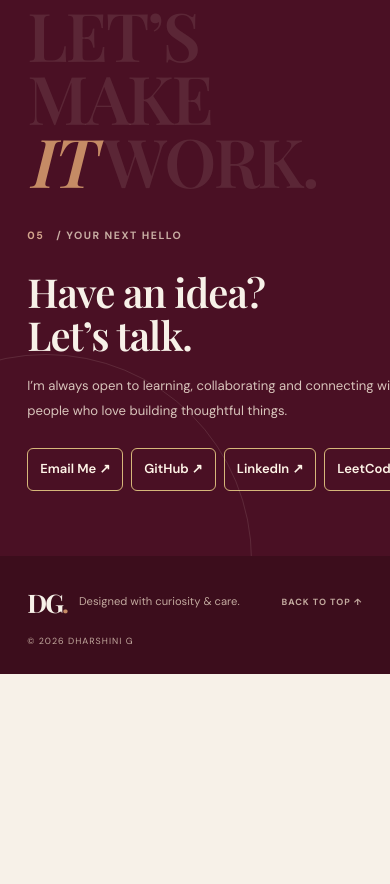
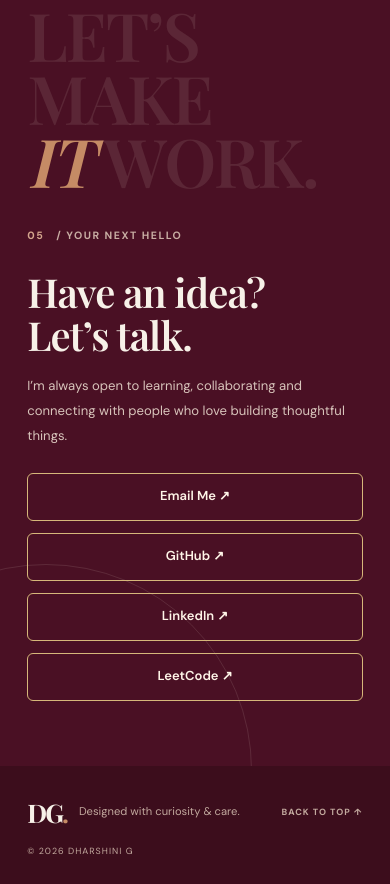
Before and after one commit to dharshinig2908/dharshini-portfolio, a plain HTML site: page index.html in a window 390 px wide. Shown: the part 4721-5605 px from the top of the page. Before the commit the page ends 5395 px from the top, so only its background shows below. Drawn offline with nearby package versions, Linux system fonts and the light colour scheme.

Commit message:
Update style.css

```diff
--- a/style.css
+++ b/style.css
@@ -178,3 +178,30 @@
   background: #d6b77a;
   color: #25151a;
 }
+/* Fix social links on Android mobile phones */
+@media screen and (max-width: 600px) {
+  .social-links {
+    display: flex !important;
+    flex-direction: column !important;
+    flex-wrap: nowrap !important;
+    align-items: stretch !important;
+    gap: 12px !important;
+    width: 100% !important;
+    max-width: 100% !important;
+  }
+
+  .social-links .social-link {
+    display: flex !important;
+    align-items: center !important;
+    justify-content: center !important;
+    width: 100% !important;
+    min-height: 48px !important;
+    box-sizing: border-box !important;
+    padding: 12px 16px !important;
+    text-decoration: none !important;
+    cursor: pointer;
+    position: relative;
+    z-index: 10;
+    pointer-events: auto !important;
+  }
+}
```
